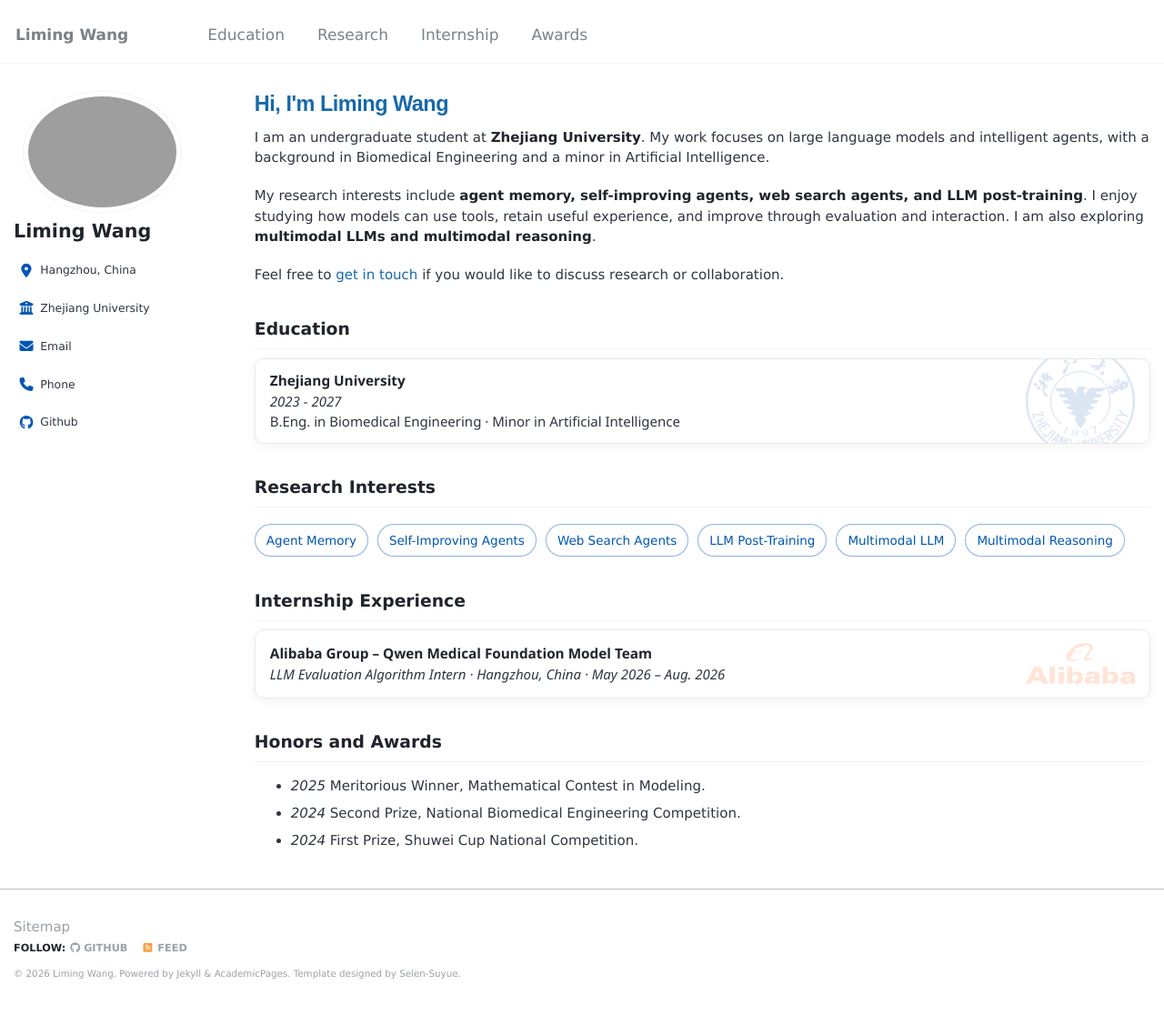
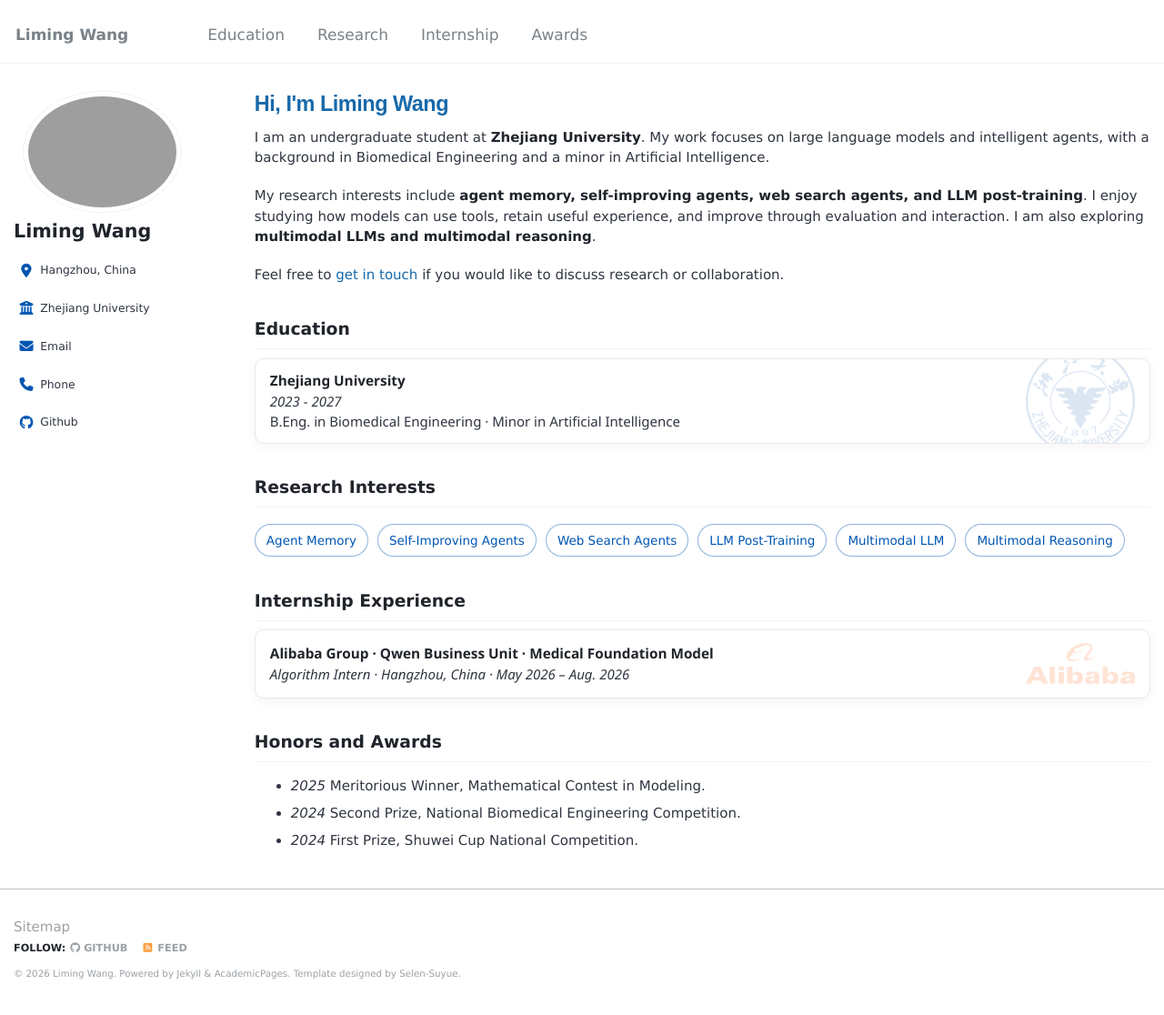
Before and after one commit to wwoozyq/wwoozyq.github.io, a Jekyll site: the page built from _pages/about.md, in a window 1280 px wide and 1285 px high. Shown: the top 1116 px of the window at 91% size. Built offline with Jekyll 4.4.1, drawn with Linux system fonts in a browser that asks for light colours; some web fonts are replaced.

Commit message:
Refine Alibaba internship title

```diff
--- a/_pages/about.md
+++ b/_pages/about.md
@@ -46,8 +46,8 @@ Internship Experience
   <div class="experience-card">
     <div class="experience-logo experience-logo--brand"><img src="images/alibaba.png" alt="Alibaba Group"></div>
     <div class="experience-info">
-      <strong>Alibaba Group – Qwen Medical Foundation Model Team</strong><br>
-      <em>LLM Evaluation Algorithm Intern · Hangzhou, China · May 2026 – Aug. 2026</em>
+      <strong>Alibaba Group · Qwen Business Unit · Medical Foundation Model</strong><br>
+      <em>Algorithm Intern · Hangzhou, China · May 2026 – Aug. 2026</em>
     </div>
   </div>
 </div>
```
